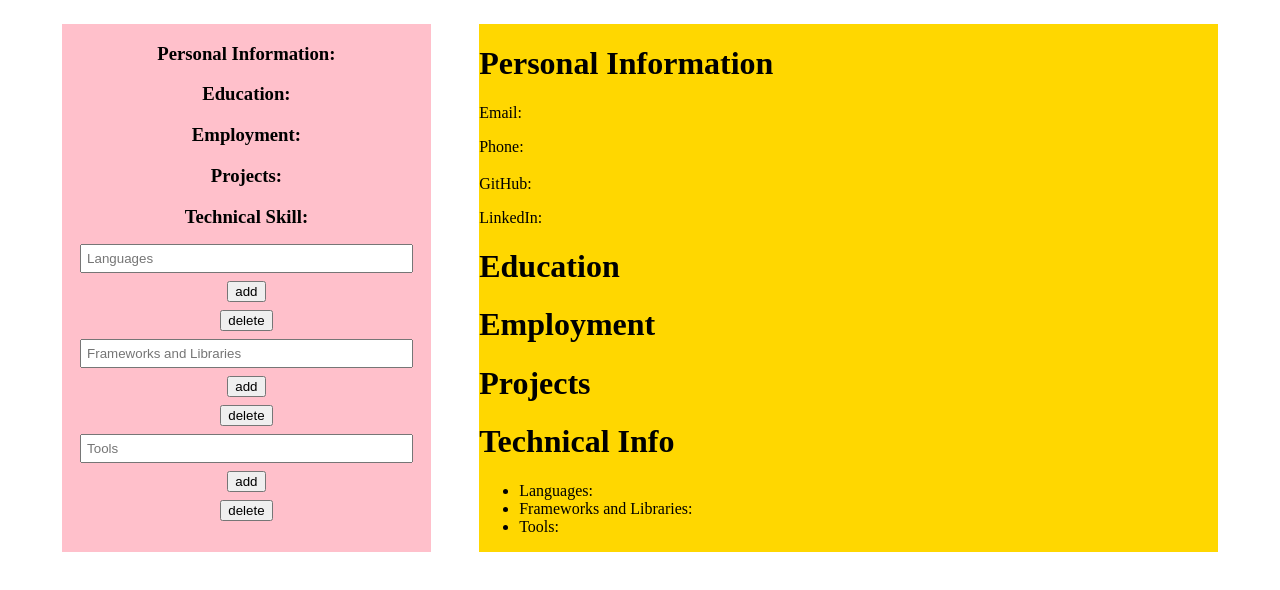
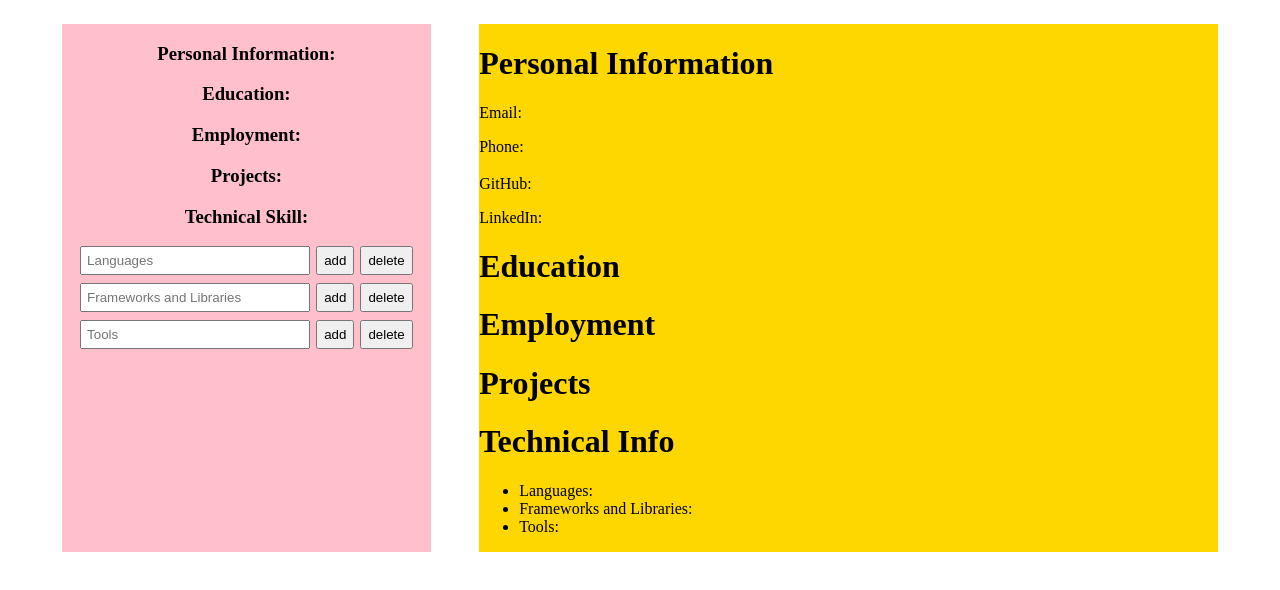
Before and after one commit to mastachiii/top-CVBuilder, a React (Vite) app: page / in a window 1280 px wide. Both pictures are taken after a click on the element "Technical Skill:". Shown: the top 590 px of the page. Built offline with nearby package versions, Linux system fonts and the light colour scheme.

Commit message:
FEAT: Fixed Alignment for all Forms.

```diff
--- a/src/Editor.jsx
+++ b/src/Editor.jsx
@@ -123,17 +123,21 @@ function Employment({ handlers, index, activeIndex, activeHandler }) {
             <div className='employment'>
                 <Input text='Position' onChange={handlePosition} />
                 <Input text='Company' onChange={handleCompany} />
+                <div>
                     <Input text='Start Date' onChange={handleStartDate} />
                     <Input text='End Date' onChange={handleEndDate} />
+                </div>
+                <div>
                     <Input text='Details' onChange={handleDetailsChange} value={details.text} />
                     <Button text='Add' onClick={handleDetailsSubmit} />
                     <Button text='Delete' onClick={handleDetailsDelete} />
+                </div>
                 <Button text='Done' onClick={activeHandler(null)} />
             </div>
         );
     } else {
         return (
-            <div className='employment'>
+            <div className='employment-unfocus'>
                 <p onClick={activeHandler(index)}>Employment {index + 1}</p>
                 <Button text='Delete' onClick={handleDelete} />
             </div>
@@ -178,7 +182,7 @@ function Project({ handlers, index, activeIndex, activeHandler }) {
         );
     } else {
         return (
-            <div className='project'>
+            <div className='project-unfocus'>
                 <p onClick={activeHandler(index)}>Project {index + 1}</p>
                 <Button text='Delete' onClick={handleDelete} />
             </div>
@@ -217,9 +221,12 @@ function Technical({ handlers }) {
 
     return (
         <div className='technical'>
+            <div>
                 <Input text='Languages' onChange={handleLanguageChange} value={details.language} />
                 <Button text='add' onClick={handleLanguageSubmit} />
                 <Button text='delete' onClick={handleDetailsDelete('languages')} />
+            </div>
+            <div>
                 <Input
                     text='Frameworks and Libraries'
                     onChange={handleFrameworkChange}
@@ -227,9 +234,12 @@ function Technical({ handlers }) {
                 />
                 <Button text='add' onClick={handleFrameworkSubmit} />
                 <Button text='delete' onClick={handleDetailsDelete('frameworks')} />
+            </div>
+            <div>
                 <Input text='Tools' onChange={handleToolsChange} value={details.tools} />
                 <Button text='add' onClick={handleToolsSubmit} />
                 <Button text='delete' onClick={handleDetailsDelete('tools')} />
+            </div>
         </div>
     );
 }
@@ -245,7 +255,11 @@ function Editor({
     const [educationIndex, setEducationIndex] = useState(null);
     const [employmentIndex, setEmploymentIndex] = useState(null);
     const [projectIndex, setProjectIndex] = useState(null);
-    const handleGeneralIndex = (index) => () => setGeneralIndex(index);
+    const handleGeneralIndex = (index) => () => {
+        // ENABLE IN PRODUCTION
+        // generalIndex === index ? setGeneralIndex(null) : setGeneralIndex(index);
+        setGeneralIndex(index);
+    };
     const handleEducationIndex = (index) => () => setEducationIndex(index);
     const handleEmploymentIndex = (index) => () => setEmploymentIndex(index);
     const handleProjectIndex = (index) => () => setProjectIndex(index);
@@ -282,8 +296,7 @@ function Editor({
                     activeHandler: handleEducationIndex,
                 })}
             {generalIndex === 1 && <Button text='Add Education' onClick={educationHandlers.add} />}
-            <h3 onClick={handleGeneralIndex(2)}>
-                Employment:
+            <h3 onClick={handleGeneralIndex(2)}>Employment:</h3>
             {generalIndex === 2 &&
                 makeForm({
                     handlers: employmentHandlers,
@@ -295,9 +308,7 @@ function Editor({
             {generalIndex === 2 && (
                 <Button text='Add Employment' onClick={employmentHandlers.add} />
             )}
-            </h3>
-            <h3 onClick={handleGeneralIndex(3)}>
-                Projects:
+            <h3 onClick={handleGeneralIndex(3)}>Projects:</h3>
             {generalIndex === 3 &&
                 makeForm({
                     handlers: projectHandlers,
@@ -307,11 +318,8 @@ function Editor({
                     activeHandler: handleProjectIndex,
                 })}
             {generalIndex === 3 && <Button text='Add Project' onClick={projectHandlers.add} />}
-            </h3>
-            <h3 onClick={handleGeneralIndex(4)}>
-                Technical Skill:
+            <h3 onClick={handleGeneralIndex(4)}>Technical Skill:</h3>
             {generalIndex === 4 && <Technical handlers={technicalHandlers} />}
-            </h3>
         </div>
     );
 }
--- a/src/styles.css
+++ b/src/styles.css
@@ -37,13 +37,18 @@ input {
     gap: calc(8rem / 16);
 }
 
-.education-unfocus {
+.education-unfocus,
+.employment-unfocus,
+.project-unfocus {
     display: flex;
     justify-content: space-between;
     margin: 1rem 1rem 0 2rem;
 }
 
-.education {
+.education,
+.employment,
+.project,
+.technical {
     margin: 0 0 1rem 0;
     > div {
         width: 90%;
```
Lines whose indentation alone changed are shown as unchanged.
